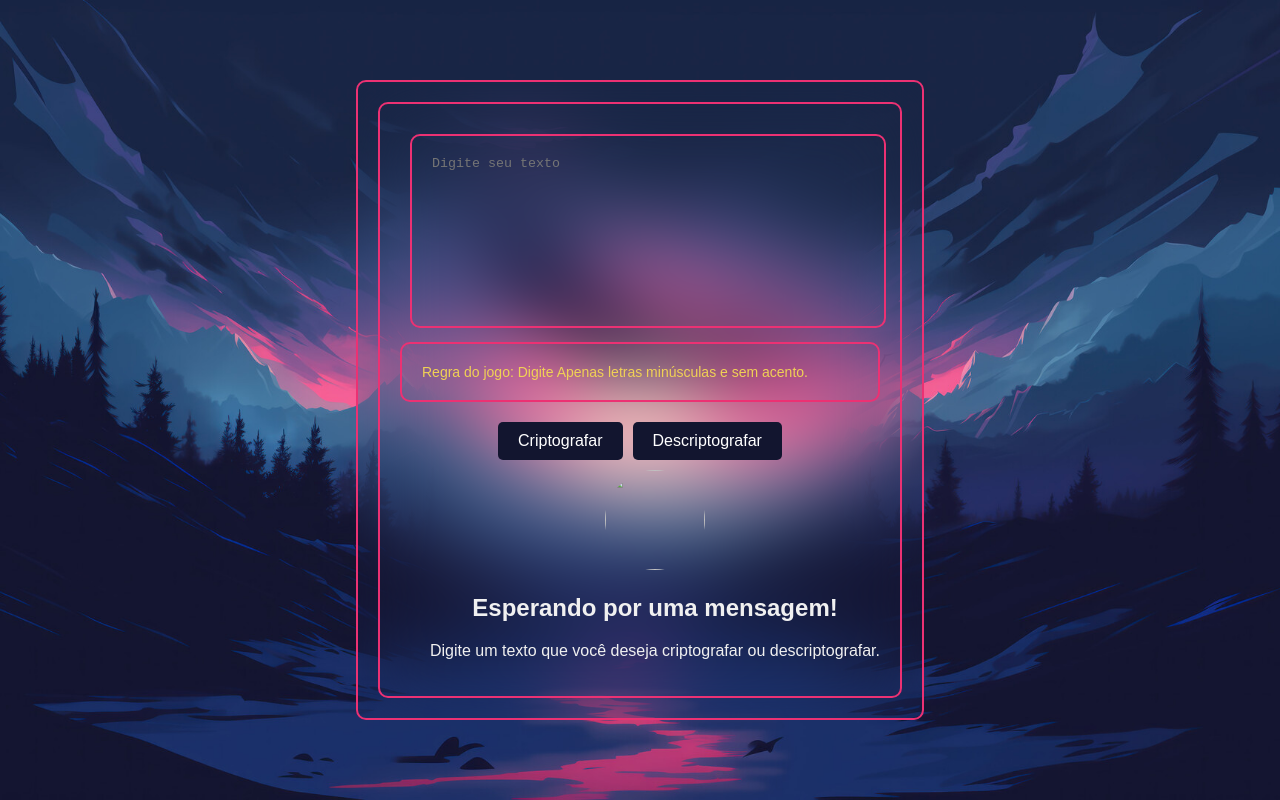
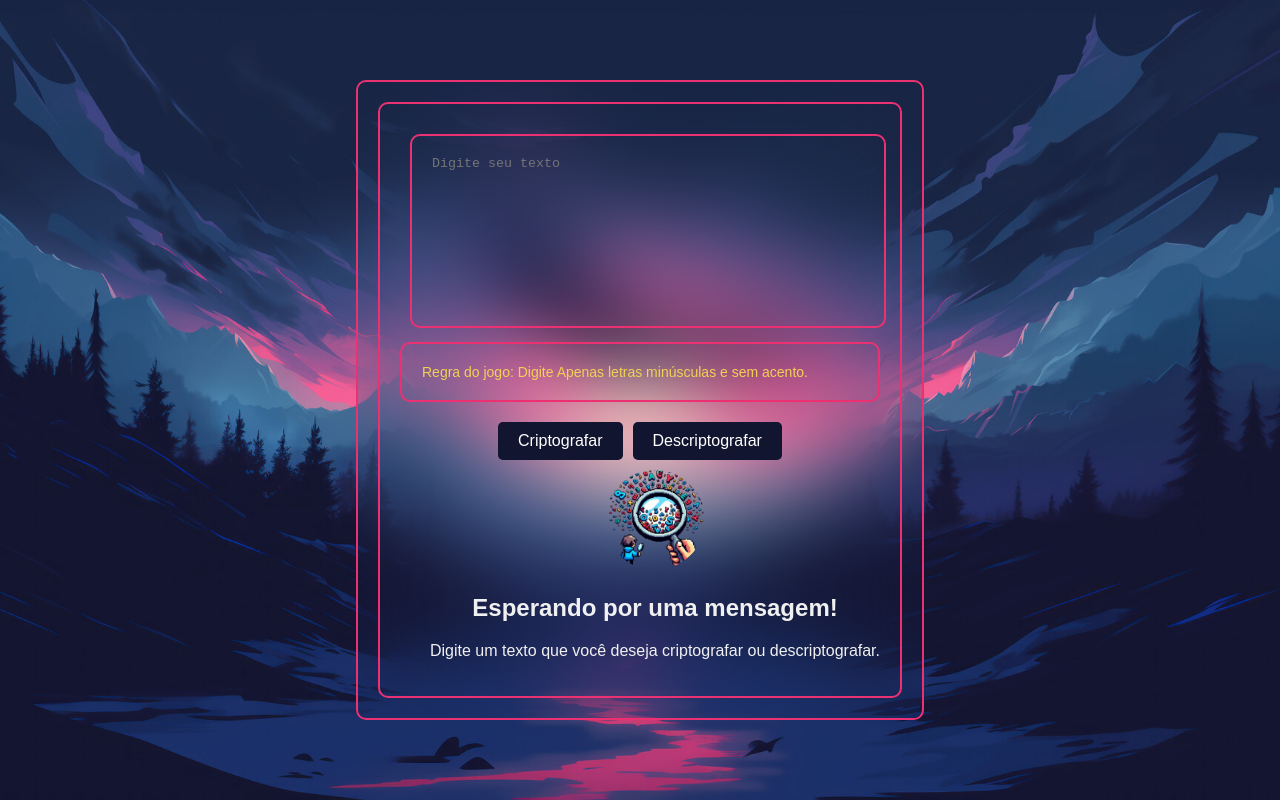
Before and after one commit to PedroBlue13/Decodificador, a plain HTML site: page index.html in a window 1280 px wide. Drawn offline with Linux system fonts and the light colour scheme.

Commit message:
bug fix img

```diff
--- a/index.html
+++ b/index.html
@@ -45,7 +45,7 @@
 
     <div class="saida ">
         <div id="mensagemDenied">
-            <img src="./img/_69f1d3a9-2a4e-4438-aa0d-0be938341a6b-removebg-preview.png" alt="" class="sem-mensagem" />
+            <img src="./img/search.png" alt="" class="sem-mensagem" />
             <h1 class="mensagemNt">Esperando por uma mensagem!</h1>
             <p class="pSemMensagem">
                 Digite um texto que você deseja criptografar ou descriptografar.
```
